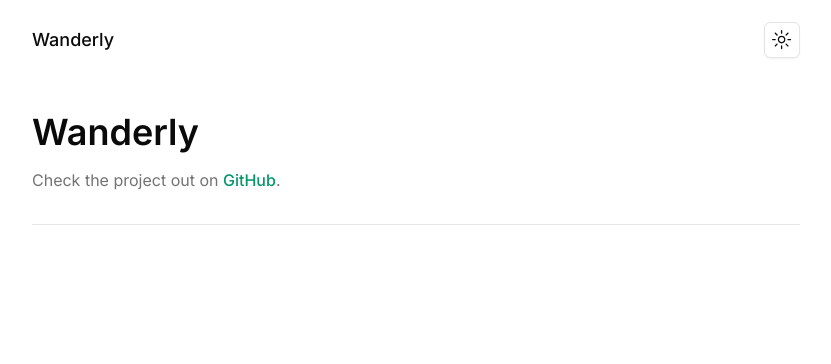
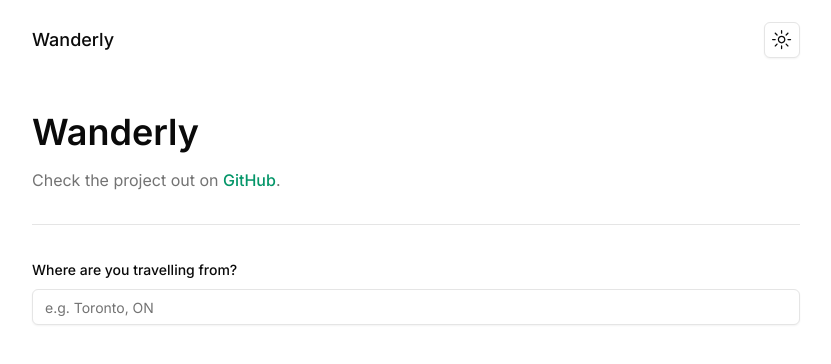
Before and after one commit to theMillenniumFalcon/wanderly, a Next.js app in the folder web/: page / in a window 1280 px wide. Shown: the top 364 px of the page, without its empty margins (224-1055 px from the left). Built offline with nearby package versions, Linux system fonts and the light colour scheme.

Commit message:
added from label in form

```diff
--- a/web/src/app/page.tsx
+++ b/web/src/app/page.tsx
@@ -1,9 +1,26 @@
+import { useForm } from "react-hook-form";
+import { zodResolver } from "@hookform/resolvers/zod";
+import * as z from "zod";
+
+import { formSchema } from "@/lib/schema/formSchema";
+
 import { Button } from "@/components/ui/button";
 import { Separator } from "@/components/ui/seperator";
+import { Form, FormControl, FormDescription, FormField, FormItem, FormLabel, FormMessage } from "@/components/ui/form";
+import { Input } from "@/components/ui/input";
 
 export const runtime = "edge";
 
 export default function Home() {
+  const form = useForm<z.infer<typeof formSchema>>({
+    resolver: zodResolver(formSchema),
+    defaultValues: {
+      fromLocation: ""
+    },
+  })
+
+  const onSubmit = () => {}
+
   return (
     <div className="w-full mt-8">
       <h1 className="md:text-4xl sm:text-3xl text-2xl mb-4 font-semibold">
@@ -23,6 +40,26 @@
       </div>
       <Separator className="my-8" />
 
+      <Form {...form}>
+        <form
+          onSubmit={form.handleSubmit(onSubmit)}
+          className="space-y-4 mt-4 mb-24"
+        >
+          <FormField
+            control={form.control}
+            name="fromLocation"
+            render={({ field }) => (
+              <FormItem>
+                <FormLabel>Where are you travelling from?</FormLabel>
+                <FormControl>
+                  <Input placeholder="e.g. Toronto, ON" {...field} />
+                </FormControl>
+                <FormMessage />
+              </FormItem>
+            )}
+          />
+        </form>
+      </Form>
     </div>
   );
 }
--- /dev/null
+++ b/web/src/components/ui/form.tsx
@@ -0,0 +1,171 @@
+import * as React from "react"
+import * as LabelPrimitive from "@radix-ui/react-label"
+import { Slot } from "@radix-ui/react-slot"
+import {
+  Controller,
+  ControllerProps,
+  FieldPath,
+  FieldValues,
+  FormProvider,
+  useFormContext,
+} from "react-hook-form"
+
+import { cn } from "@/utils/cn"
+import { Label } from "@/components/ui/label"
+
+const Form = FormProvider
+
+type FormFieldContextValue<
+  TFieldValues extends FieldValues = FieldValues,
+  TName extends FieldPath<TFieldValues> = FieldPath<TFieldValues>
+> = {
+  name: TName
+}
+
+const FormFieldContext = React.createContext<FormFieldContextValue>(
+  {} as FormFieldContextValue
+)
+
+const FormField = <
+  TFieldValues extends FieldValues = FieldValues,
+  TName extends FieldPath<TFieldValues> = FieldPath<TFieldValues>
+>({
+  ...props
+}: ControllerProps<TFieldValues, TName>) => {
+  return (
+    <FormFieldContext.Provider value={{ name: props.name }}>
+      <Controller {...props} />
+    </FormFieldContext.Provider>
+  )
+}
+
+const useFormField = () => {
+  const fieldContext = React.useContext(FormFieldContext)
+  const itemContext = React.useContext(FormItemContext)
+  const { getFieldState, formState } = useFormContext()
+
+  const fieldState = getFieldState(fieldContext.name, formState)
+
+  if (!fieldContext) {
+    throw new Error("useFormField should be used within <FormField>")
+  }
+
+  const { id } = itemContext
+
+  return {
+    id,
+    name: fieldContext.name,
+    formItemId: `${id}-form-item`,
+    formDescriptionId: `${id}-form-item-description`,
+    formMessageId: `${id}-form-item-message`,
+    ...fieldState,
+  }
+}
+
+type FormItemContextValue = {
+  id: string
+}
+
+const FormItemContext = React.createContext<FormItemContextValue>(
+  {} as FormItemContextValue
+)
+
+const FormItem = React.forwardRef<
+  HTMLDivElement,
+  React.HTMLAttributes<HTMLDivElement>
+>(({ className, ...props }, ref) => {
+  const id = React.useId()
+
+  return (
+    <FormItemContext.Provider value={{ id }}>
+      <div ref={ref} className={cn("space-y-2", className)} {...props} />
+    </FormItemContext.Provider>
+  )
+})
+FormItem.displayName = "FormItem"
+
+const FormLabel = React.forwardRef<
+  React.ElementRef<typeof LabelPrimitive.Root>,
+  React.ComponentPropsWithoutRef<typeof LabelPrimitive.Root>
+>(({ className, ...props }, ref) => {
+  const { error, formItemId } = useFormField()
+
+  return (
+    <Label ref={ref} className={className} htmlFor={formItemId} {...props} />
+  )
+})
+FormLabel.displayName = "FormLabel"
+
+const FormControl = React.forwardRef<
+  React.ElementRef<typeof Slot>,
+  React.ComponentPropsWithoutRef<typeof Slot>
+>(({ ...props }, ref) => {
+  const { error, formItemId, formDescriptionId, formMessageId } = useFormField()
+
+  return (
+    <Slot
+      ref={ref}
+      id={formItemId}
+      aria-describedby={
+        !error
+          ? `${formDescriptionId}`
+          : `${formDescriptionId} ${formMessageId}`
+      }
+      aria-invalid={!!error}
+      {...props}
+    />
+  )
+})
+FormControl.displayName = "FormControl"
+
+const FormDescription = React.forwardRef<
+  HTMLParagraphElement,
+  React.HTMLAttributes<HTMLParagraphElement>
+>(({ className, ...props }, ref) => {
+  const { formDescriptionId } = useFormField()
+
+  return (
+    <p
+      ref={ref}
+      id={formDescriptionId}
+      className={cn("text-xs text-muted-foreground", className)}
+      {...props}
+    />
+  )
+})
+FormDescription.displayName = "FormDescription"
+
+const FormMessage = React.forwardRef<
+  HTMLParagraphElement,
+  React.HTMLAttributes<HTMLParagraphElement>
+>(({ className, children, ...props }, ref) => {
+  const { error, formMessageId } = useFormField()
+  const body = error ? String(error?.message) : children
+
+  if (!body) {
+    return null
+  }
+
+  return (
+    <p
+      ref={ref}
+      id={formMessageId}
+      className={cn("text-[0.8rem] font-medium text-destructive", className)}
+      {...props}
+    >
+      {body}
+    </p>
+  )
+})
+FormMessage.displayName = "FormMessage"
+
+export {
+  useFormField,
+  Form,
+  FormItem,
+  FormLabel,
+  FormControl,
+  FormDescription,
+  FormMessage,
+  FormField,
+}
--- /dev/null
+++ b/web/src/components/ui/input.tsx
@@ -0,0 +1,25 @@
+import * as React from "react"
+
+import { cn } from "@/utils/cn"
+
+export interface InputProps
+  extends React.InputHTMLAttributes<HTMLInputElement> {}
+
+const Input = React.forwardRef<HTMLInputElement, InputProps>(
+  ({ className, type, ...props }, ref) => {
+    return (
+      <input
+        type={type}
+        className={cn(
+          "flex h-9 w-full rounded-md border border-input bg-background px-3 py-1 text-sm shadow-sm transition-colors file:border-0 file:bg-transparent file:text-sm file:font-medium placeholder:text-muted-foreground focus-visible:outline-none focus-visible:ring-1 focus-visible:ring-ring disabled:cursor-not-allowed disabled:opacity-50",
+          className
+        )}
+        ref={ref}
+        {...props}
+      />
+    )
+  }
+)
+Input.displayName = "Input"
+
+export { Input }
--- /dev/null
+++ b/web/src/components/ui/label.tsx
@@ -0,0 +1,26 @@
+"use client"
+
+import * as React from "react"
+import * as LabelPrimitive from "@radix-ui/react-label"
+import { cva, type VariantProps } from "class-variance-authority"
+
+import { cn } from "@/utils/cn"
+
+const labelVariants = cva(
+  "text-sm font-medium leading-none peer-disabled:cursor-not-allowed peer-disabled:opacity-70"
+)
+
+const Label = React.forwardRef<
+  React.ElementRef<typeof LabelPrimitive.Root>,
+  React.ComponentPropsWithoutRef<typeof LabelPrimitive.Root> &
+    VariantProps<typeof labelVariants>
+>(({ className, ...props }, ref) => (
+  <LabelPrimitive.Root
+    ref={ref}
+    className={cn(labelVariants(), className)}
+    {...props}
+  />
+))
+Label.displayName = LabelPrimitive.Root.displayName
+
+export { Label }
--- /dev/null
+++ b/web/src/lib/schema/formSchema.ts
@@ -0,0 +1,8 @@
+import { z } from "zod";
+
+export const formSchema = z.object({
+  fromLocation: z.string().min(1).max(50),
+  description: z.string().min(10).max(100),
+  openai: z.string().nonempty(),
+  serp: z.string().nonempty(),
+});
```
Also changed, not shown: web/package.json (+6 -1 lines), 1 other file (tests, documents, lock files or other folders).
